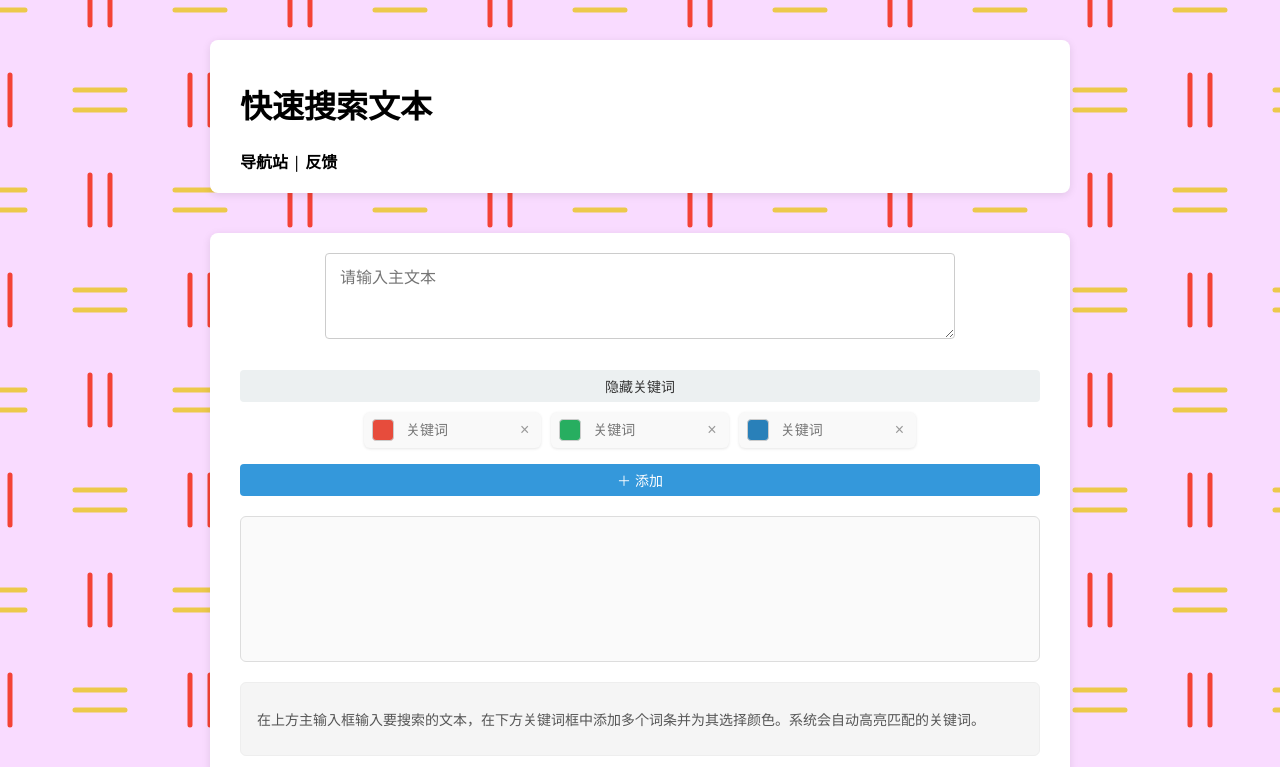
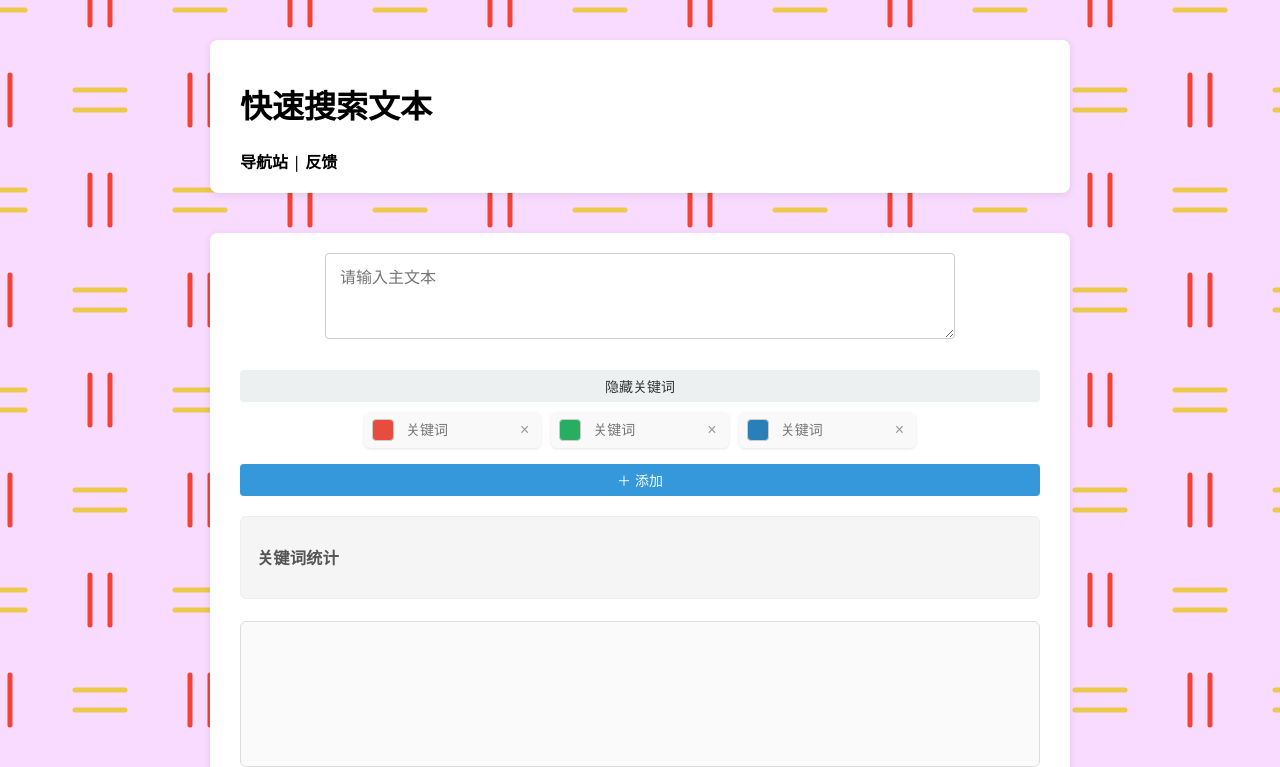
Before and after one commit to drpasserby/QuickSearchText, a Vue app: page / in a window 1280 px wide. Shown: the top 767 px of the page. Built offline with nearby package versions, Linux system fonts and the light colour scheme.

Commit message:
Update Home.vue

```diff
--- a/src/components/Home.vue
+++ b/src/components/Home.vue
@@ -20,6 +20,16 @@
       <button class="user-btn add-btn" v-show="showTags" @click="addTag">＋ 添加</button>
     </div>
 
+    <!-- 关键词统计 -->
+    <div class="instructions">
+      <h3>关键词统计</h3>
+      <ul>
+        <li v-for="(count, keyword) in keywordCounts" :key="keyword">
+          {{ keyword }}: {{ count }}
+        </li>
+      </ul>
+    </div>
+    <br>
     <!-- 显示结果 -->
     <div class="result-box" v-html="highlightedText"></div>
 
@@ -207,7 +217,6 @@ const highlightedText = computed(() => {
   background: #fafafa;
   line-height: 1.5;
 }
-
 .instructions {
   margin-top: 20px;
   font-size: 14px;
```
